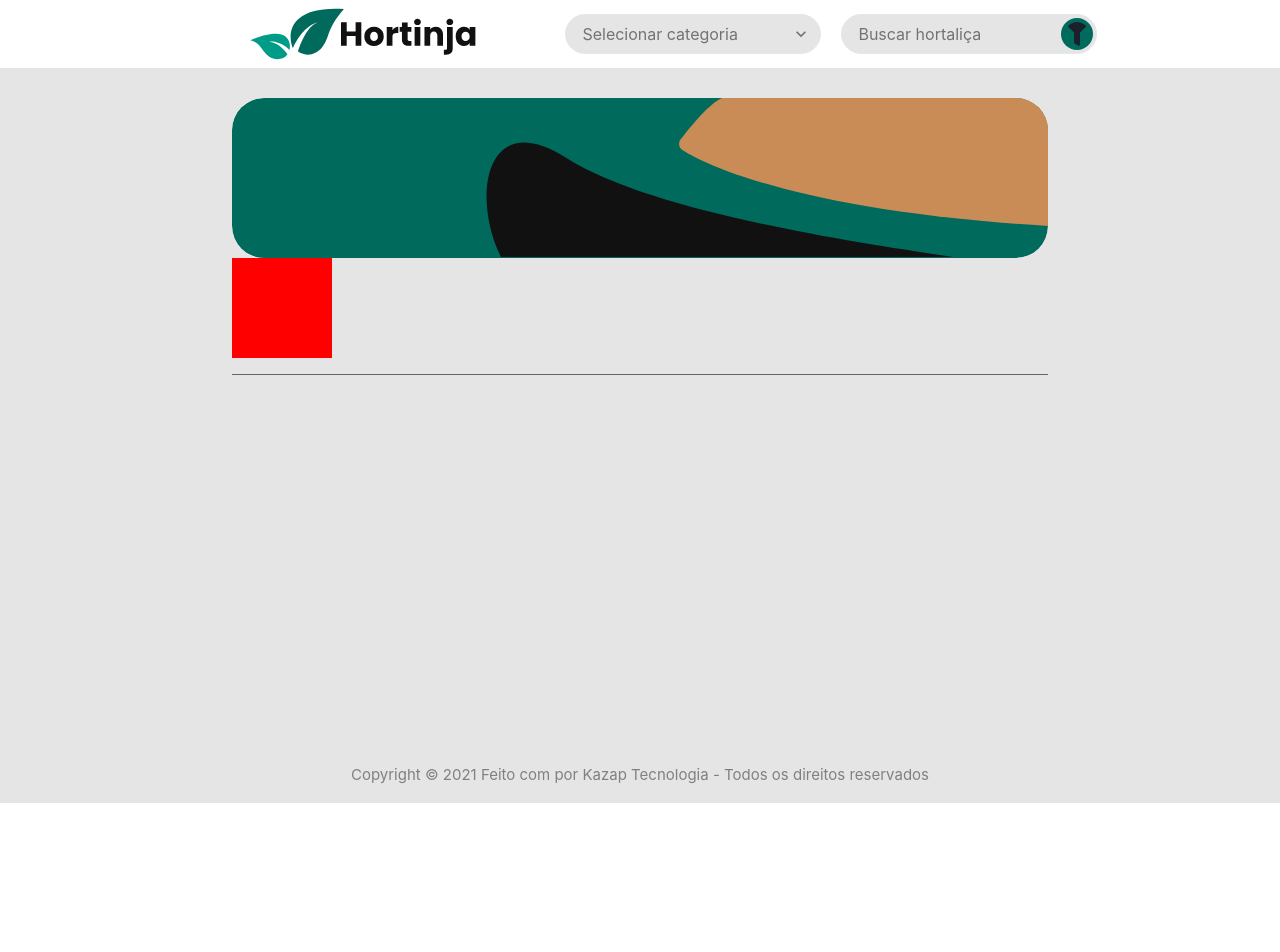
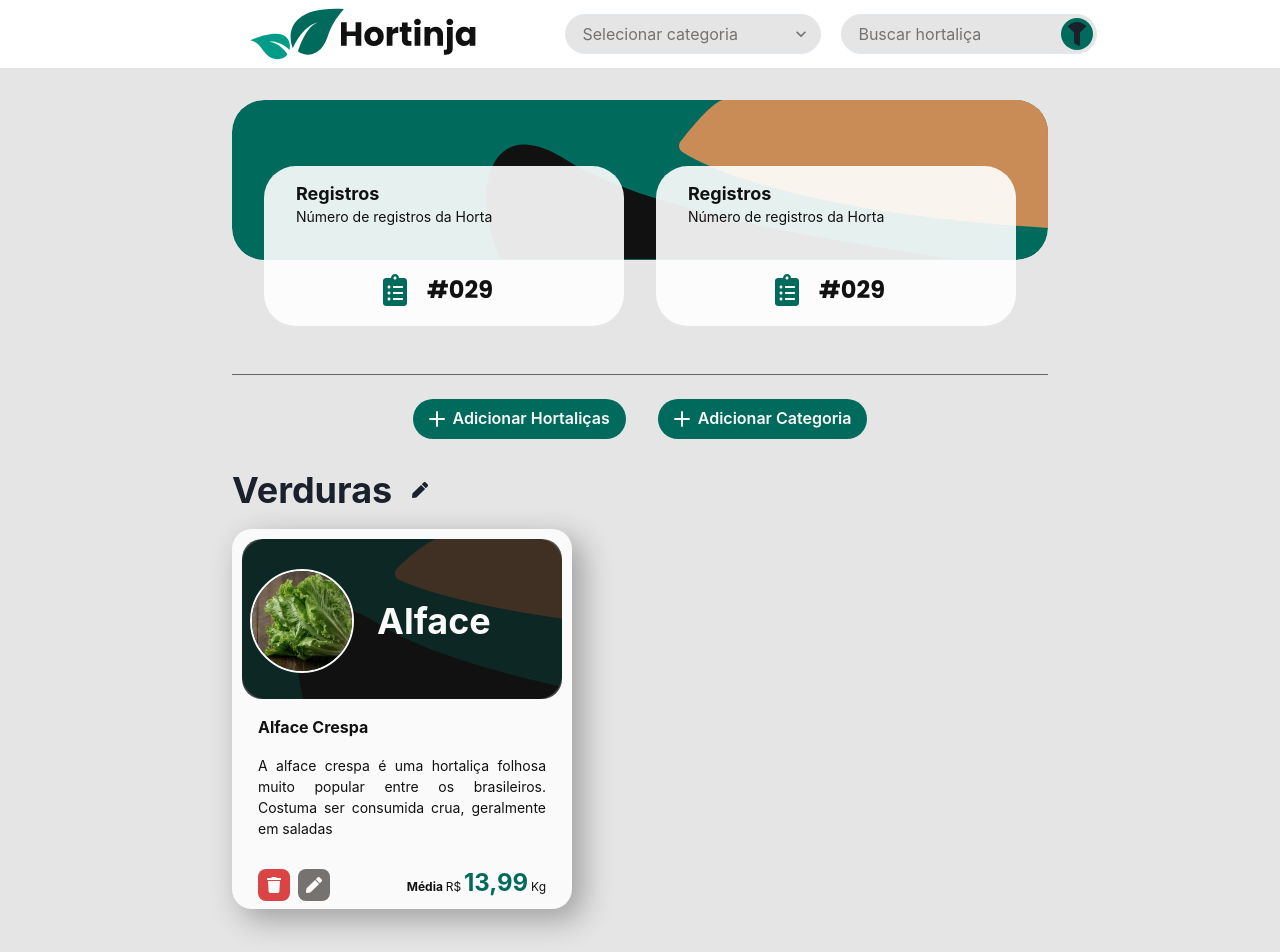
Before and after one commit to kassianecg/projeto-final-academy-2021, a React (Create React App) app in the folder client/: page / in a window 1280 px wide. Shown: the top 952 px of the page. Before the commit the page ends 803 px from the top, so only its background shows below. Built offline with nearby package versions, Linux system fonts and the light colour scheme.

Commit message:
finaliza frontend do projeto

```diff
--- a/client/src/index.css
+++ b/client/src/index.css
@@ -1,8 +1,10 @@
+@import url("https://fonts.googleapis.com/css2?family=Poppins:ital,wght@0,100;0,200;0,300;0,400;0,500;0,600;0,700;0,800;0,900;1,100;1,200;1,300;1,400;1,500;1,600;1,700;1,800;1,900&display=swap");
+
 body {
   margin: 0;
-  font-family: -apple-system, BlinkMacSystemFont, "Segoe UI", "Roboto", "Oxygen",
-    "Ubuntu", "Cantarell", "Fira Sans", "Droid Sans", "Helvetica Neue",
-    sans-serif;
+  font-family: "Poppins", -apple-system, BlinkMacSystemFont, "Segoe UI",
+    "Roboto", "Oxygen", "Ubuntu", "Cantarell", "Fira Sans", "Droid Sans",
+    "Helvetica Neue", sans-serif;
   -webkit-font-smoothing: antialiased;
   -moz-osx-font-smoothing: grayscale;
   background-color: #e5e5e5;
@@ -12,3 +14,8 @@ code {
   font-family: source-code-pro, Menlo, Monaco, Consolas, "Courier New",
     monospace;
 }
+
+.cards {
+  background-image: url("./assets/BackgroundCards.png") !important;
+  border-radius: 20px;
+}
--- /dev/null
+++ b/client/src/pages/Home/addButtons.js
@@ -0,0 +1,39 @@
+import { Button, Flex } from "@chakra-ui/react";
+import { AddIcon } from "@chakra-ui/icons";
+
+export const AddButtons = () => {
+  return (
+    <Flex flexDirection="row" justifyContent="center" marginY="24px">
+      <Button
+        leftIcon={<AddIcon />}
+        bg="#006B5C"
+        color="#FBFAFA"
+        variant="solid"
+        marginX="16px"
+        _hover={{ bg: "#006B5C" }}
+        borderRadius="50"
+        _active={{
+          bg: "#dddfe2",
+          transform: "scale(0.98)",
+          borderColor: "#bec3c9",
+        }}
+        _focus={{
+          bg: "#006B5C",
+        }}
+      >
+        Adicionar Hortaliças
+      </Button>
+      <Button
+        leftIcon={<AddIcon />}
+        bg="#006B5C"
+        color="#FBFAFA"
+        variant="solid"
+        marginX="16px"
+        _hover={{ bg: "#006B5C" }}
+        borderRadius="50"
+      >
+        Adicionar Categoria
+      </Button>
+    </Flex>
+  );
+};
--- /dev/null
+++ b/client/src/pages/Home/cards.js
@@ -0,0 +1,156 @@
+import { Box, Button, Flex, Icon, Image, Text } from "@chakra-ui/react";
+import { FaPen, FaTrash, FaPenAlt } from "react-icons/fa";
+import { EditIcon, DeleteIcon } from "@chakra-ui/icons";
+import Alface from "../../assets/Alface.svg";
+
+export const Cards = () => {
+  return (
+    <Flex flexDirection="column" marginY="24px">
+      <Flex alignItems="center">
+        <Text
+          fontSize="36px"
+          lineHeight="54px"
+          colorScheme="blackAlpha"
+          fontWeight="bold"
+          flexDirection="row"
+          marginRight="20px"
+        >
+          Verduras
+        </Text>
+        <FaPen cursor="pointer" onClick={() => {}} />
+      </Flex>
+
+      <Flex
+        // key={props.key}
+        bg="#FBFAFA"
+        borderRadius="20px"
+        flexWrap="wrap"
+        mb="3"
+        mt={[0, 0, 3, 3]}
+        boxShadow="rgb(0, 0, 0, 0.3) 10px 10px 30px 1px"
+        width="340px"
+      >
+        <Flex
+          // width={["340px", "340px", "340%", "30%"]}
+          flexDirection="column"
+          justifyContent="space-between"
+          paddingY="10px"
+          paddingX="10px"
+          width="340px"
+          height="auto"
+          maxHeight="380px"
+        >
+          <Box
+            width="320px"
+            height="160px"
+            bg="rgba(17, 17, 17, 0.75)"
+            className="cards"
+            padding="0"
+          >
+            <Flex marginX="8px" marginY="30px" alignItems="center">
+              <Image
+                src={Alface}
+                alt="Teste"
+                display="flex"
+                borderRadius="100px"
+                border="2px solid #FBFAFA"
+              />
+              <Text
+                fontSize="36px"
+                lineHeight="54px"
+                color="#FBFAFA"
+                fontWeight="bold"
+                paddingX="23px"
+                // flexDirection="row"
+                // marginRight="20px"
+              >
+                Alface
+              </Text>
+            </Flex>
+          </Box>
+
+          <Flex flexWrap="wrap" justifyContent="initial" marginY="16px">
+            <Text
+              fontSize="16px"
+              fontWeight="bold"
+              lineHeight="24px"
+              color="#111111"
+              paddingX="16px"
+            >
+              Alface Crespa
+            </Text>
+          </Flex>
+
+          <Flex flexWrap="wrap" justifyContent="initial" marginBottom="26px">
+            <Text
+              fontSize="14px"
+              fontWeight="400"
+              align="justify"
+              lineHeight="21px"
+              color="#111111"
+              width="100%"
+              paddingX="16px"
+            >
+              A alface crespa é uma hortaliça folhosa muito popular entre os
+              brasileiros. Costuma ser consumida crua, geralmente em saladas
+            </Text>
+          </Flex>
+
+          <Flex flexWrap="wrap" justifyContent="space-between" paddingX="16px">
+            <Flex>
+              <Button
+                leftIcon={
+                  <Icon
+                    as={FaTrash}
+                    boxSize={8}
+                    bg="#DB4444"
+                    color="#FBFAFA"
+                    borderRadius="8px"
+                    w={7}
+                    h={7}
+                    padding="2"
+                  />
+                }
+                variant="ghost"
+                padding="0"
+                // onClick={props.openDeleteModal}
+              ></Button>
+              <Button
+                leftIcon={
+                  <Icon
+                    as={FaPen}
+                    boxSize={8}
+                    bg="#757270"
+                    color="#FBFAFA"
+                    borderRadius="8px"
+                    w={7}
+                    h={7}
+                    padding="2"
+                  />
+                }
+                variant="ghost"
+                padding="0"
+                // onClick={props.openEditModal}
+              ></Button>
+            </Flex>
+
+            <Flex flexWrap="wrap" justifyContent="flex-end" alignItems="center">
+              <Text
+                fontSize="12px"
+                fontWeight="bold"
+                lineHeight="24px"
+                color="#111111"
+                // paddingX="16px"
+              >
+                Média{" "}
+                <span style={{ fontWeight: "lighter", fontSize: 12 }}>R$</span>{" "}
+                <span style={{ fontSize: 24, color: "#006B5C" }}>13,99</span>{" "}
+                <span style={{ fontWeight: "lighter" }}>Kg</span>
+              </Text>
+            </Flex>
+          </Flex>
+        </Flex>
+      </Flex>
+    </Flex>
+  );
+};
--- a/client/src/pages/Home/index.js
+++ b/client/src/pages/Home/index.js
@@ -1,4 +1,3 @@
-import React from "react";
 import {
   Box,
   Divider,
@@ -13,7 +12,9 @@ import {
 } from "@chakra-ui/react";
 import Logo from "../../assets/logo.svg";
 import Info from "../../assets/infos.svg";
-import { FaFilter } from "react-icons/fa";
+import { FaFilter, FaClipboardList } from "react-icons/fa";
+import { AddButtons } from "./addButtons";
+import { Cards } from "./cards";
 
 export const Home = () => {
   return (
@@ -73,25 +74,161 @@ export const Home = () => {
         </Flex>
       </Flex>
 
-      <Flex flexDirection="row" minHeight="85vh">
-        <Box marginY="30">
+      <Flex flexDirection="row" marginY="32px">
+        <Box>
           <Image src={Info} alt="Infos Hortinja" />
 
           <Flex
             justifyContent="space-between"
             alignItems="center"
-            textAlign="center"
+            // textAlign="center"
+            marginTop="calc(66px - 160px)"
           >
             <Flex
-              flexDirection="row"
-              bg="red"
-              width="100px"
-              height="100px"
-            ></Flex>
+              flexDirection="column"
+              bg="rgba(255, 255, 255, 0.9)"
+              width="360px"
+              height="160px"
+              marginLeft="32px"
+              borderRadius="32px"
+              padding="16px"
+            >
+              <Flex
+                flexWrap="wrap"
+                justifyContent="initial"
+                flexDirection="column"
+              >
+                <Text
+                  fontSize="18px"
+                  fontWeight="bold"
+                  lineHeight="24px"
+                  color="#111111"
+                  paddingX="16px"
+                >
+                  Registros
+                </Text>
+              </Flex>
+
+              <Flex
+                flexWrap="wrap"
+                justifyContent="initial"
+                flexDirection="column"
+              >
+                <Text
+                  fontSize="14px"
+                  fontWeight="400"
+                  align="justify"
+                  lineHeight="21px"
+                  color="#111111"
+                  width="100%"
+                  paddingX="16px"
+                >
+                  Número de registros da Horta
+                </Text>
+              </Flex>
+              <Flex
+                justifyContent="center"
+                flexDirection="row"
+                marginTop="45px"
+                alignItems="center"
+              >
+                <Icon
+                  as={FaClipboardList}
+                  boxSize={8}
+                  color="#006B5C"
+                  w={8}
+                  h={8}
+                  // padding="2 "
+                />
+                <Text
+                  fontSize="24px"
+                  fontWeight="bold"
+                  align="justify"
+                  fontFamily="Poppins"
+                  lineHeight="36px"
+                  color="#111111"
+                  paddingX="16px"
+                >
+                  #029
+                </Text>
+              </Flex>
+            </Flex>
+            <Flex
+              flexDirection="column"
+              bg="rgba(255, 255, 255, 0.9)"
+              width="360px"
+              height="160px"
+              marginRight="32px"
+              borderRadius="32px"
+              paddingY="16px"
+            >
+              <Flex
+                flexWrap="wrap"
+                justifyContent="initial"
+                flexDirection="column"
+              >
+                <Text
+                  fontSize="18px"
+                  fontWeight="bold"
+                  lineHeight="24px"
+                  color="#111111"
+                  paddingX="32px"
+                >
+                  Registros
+                </Text>
+              </Flex>
+
+              <Flex
+                flexWrap="wrap"
+                justifyContent="initial"
+                flexDirection="column"
+              >
+                <Text
+                  fontSize="14px"
+                  fontWeight="400"
+                  align="justify"
+                  lineHeight="21px"
+                  color="#111111"
+                  width="100%"
+                  paddingX="32px"
+                >
+                  Número de registros da Horta
+                </Text>
+              </Flex>
+              <Flex
+                justifyContent="center"
+                flexDirection="row"
+                marginTop="45px"
+                alignItems="center"
+              >
+                <Icon
+                  as={FaClipboardList}
+                  boxSize={8}
+                  color="#006B5C"
+                  w={8}
+                  h={8}
+                  // padding="2 "
+                />
+                <Text
+                  fontSize="24px"
+                  fontWeight="bold"
+                  align="justify"
+                  fontFamily="Poppins"
+                  lineHeight="36px"
+                  color="#111111"
+                  paddingX="16px"
+                >
+                  #029
+                </Text>
+              </Flex>
+            </Flex>
           </Flex>
-          <Divider marginY="4" borderColor="#111111" />
+          <Divider marginTop="48px" borderColor="#111111" />
+          <AddButtons />
+          <Cards />
         </Box>
       </Flex>
+      {/* <Box justifyContent="space-between"></Box> */}
 
       <Box marginY="4">
         <Text alignItems="center" fontSize="15px" color="gray">
```
Also changed, not shown: client/src/assets/Alface.svg (added), client/src/assets/BackgroundCards.png (added).
